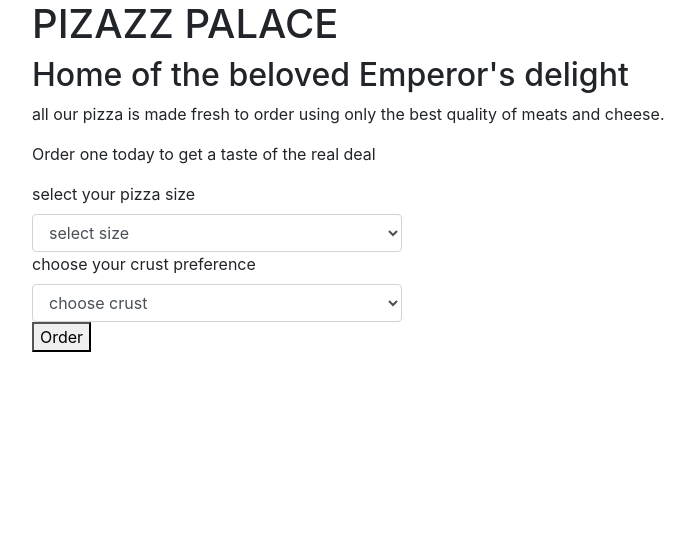
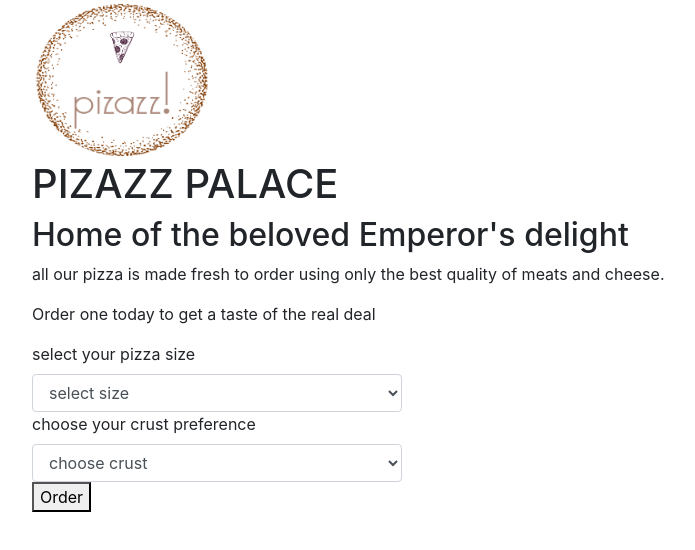
Before and after one commit to jo-wanja/pizazz, a plain HTML site: page index.html in a window 1280 px wide. Shown: the whole page, without its empty margins (53-748 px from the left). Drawn offline with nearby package versions, Linux system fonts and the light colour scheme.

Commit message:
adding logo

```diff
--- a/index.html
+++ b/index.html
@@ -11,7 +11,8 @@
     <link rel="stylesheet" href="/css/style.css">
   </head>
   <body>
-    <div class="container">
+    <div class="container body">
+      <div><img src="images/png/Color logo - no background.png" width="180px" height="160px" alt=""></div>
       <h1> PIZAZZ PALACE</h1>
       <h2>Home of the beloved Emperor's delight </h2>
       <p>all our pizza is made <span>fresh to order </span>  using only <span>the best quality </span> of meats and cheese. </p>
```
